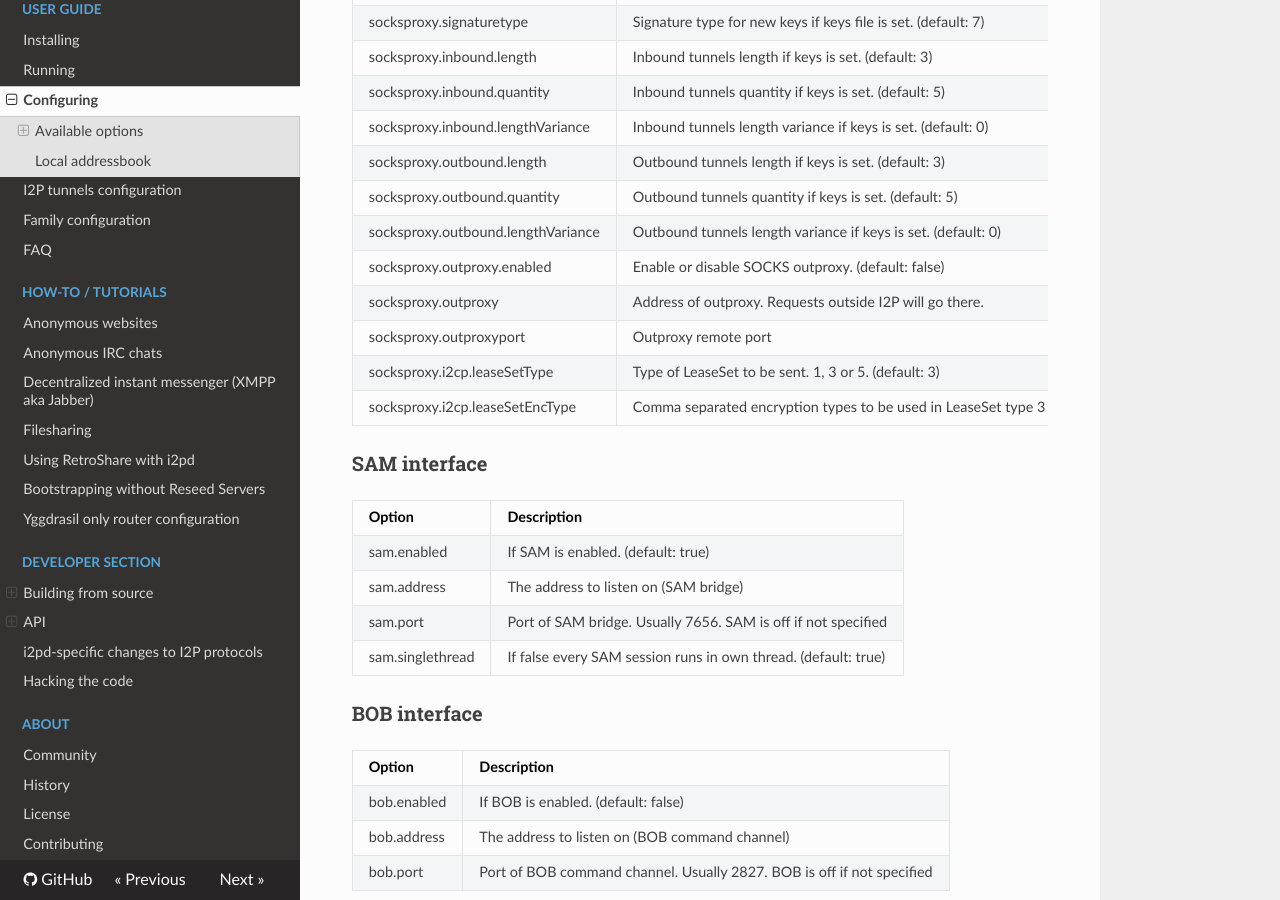
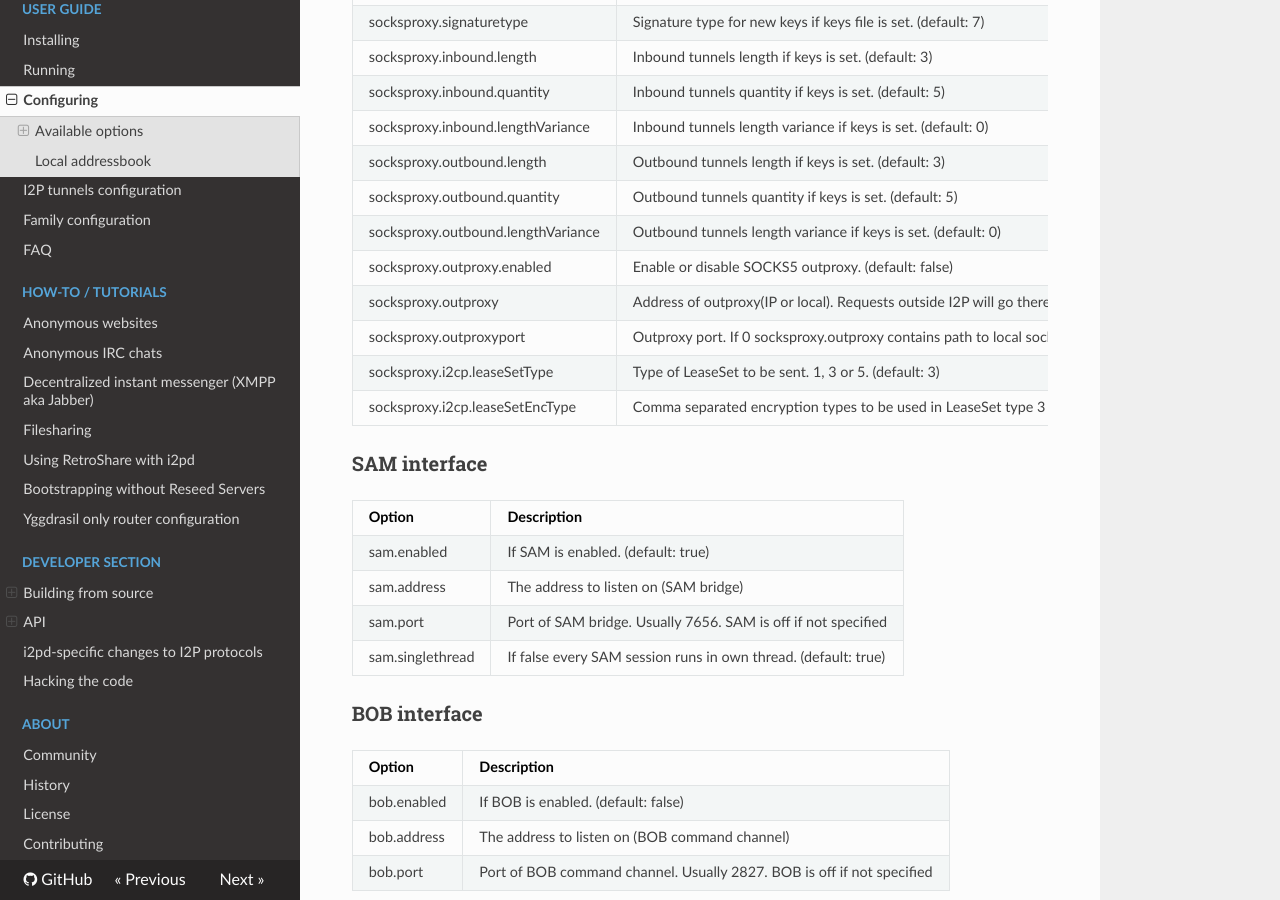
Before and after one commit to PurpleI2P/i2pd_docs_en, an MkDocs documentation site: the page built from docs/user-guide/configuration.md, in a window 1280 px wide and 900 px high, scrolled down 4046 px. Built offline with MkDocs 1.6.1, drawn with Linux system fonts in a browser that asks for light colours; nearby versions of some CDN libraries; old or Windows-style settings are respelled for this version of MkDocs.

Commit message:
local sockets for socks outproxy

```diff
--- a/docs/user-guide/configuration.md
+++ b/docs/user-guide/configuration.md
@@ -145,9 +145,9 @@ socksproxy.inbound.lengthVariance      | Inbound tunnels length variance if keys
 socksproxy.outbound.length             | Outbound tunnels length if keys is set. (default: 3)
 socksproxy.outbound.quantity           | Outbound tunnels quantity if keys is set. (default: 5)
 socksproxy.outbound.lengthVariance     | Outbound tunnels length variance if keys is set. (default: 0)
-socksproxy.outproxy.enabled            | Enable or disable SOCKS outproxy. (default: false)
-socksproxy.outproxy                    | Address of outproxy. Requests outside I2P will go there.
-socksproxy.outproxyport                | Outproxy remote port
+socksproxy.outproxy.enabled            | Enable or disable SOCKS5 outproxy. (default: false)
+socksproxy.outproxy                    | Address of outproxy(IP or local). Requests outside I2P will go there.
+socksproxy.outproxyport                | Outproxy port. If 0 socksproxy.outproxy contains path to local socket
 socksproxy.i2cp.leaseSetType           | Type of LeaseSet to be sent. 1, 3 or 5. (default: 3)
 socksproxy.i2cp.leaseSetEncType        | Comma separated encryption types to be used in LeaseSet type 3 or 5
 
```
